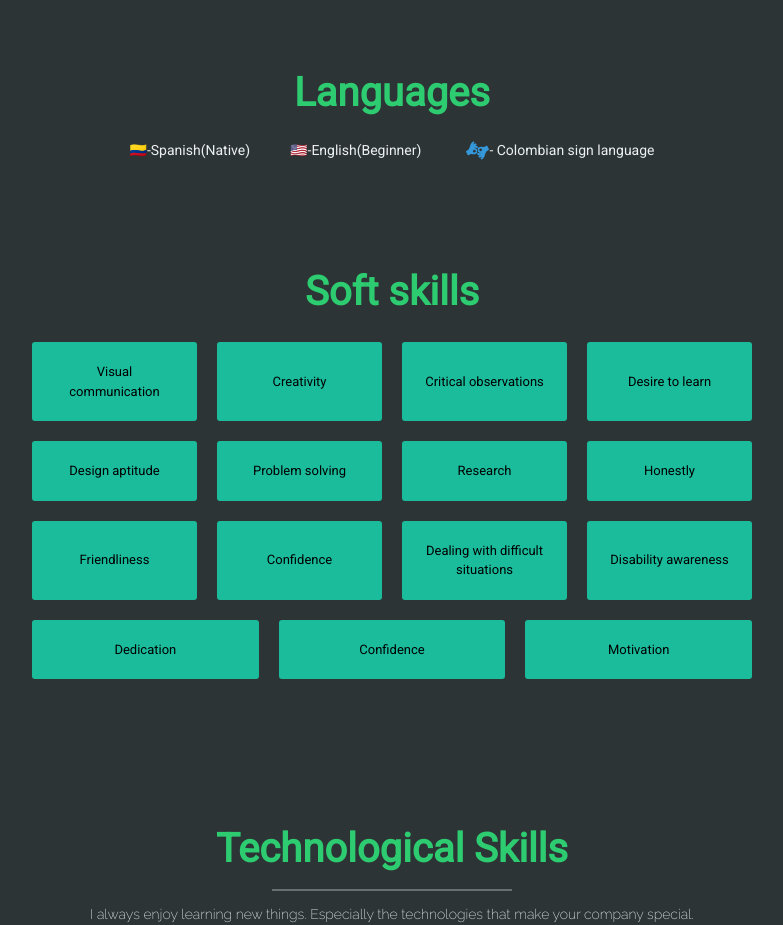
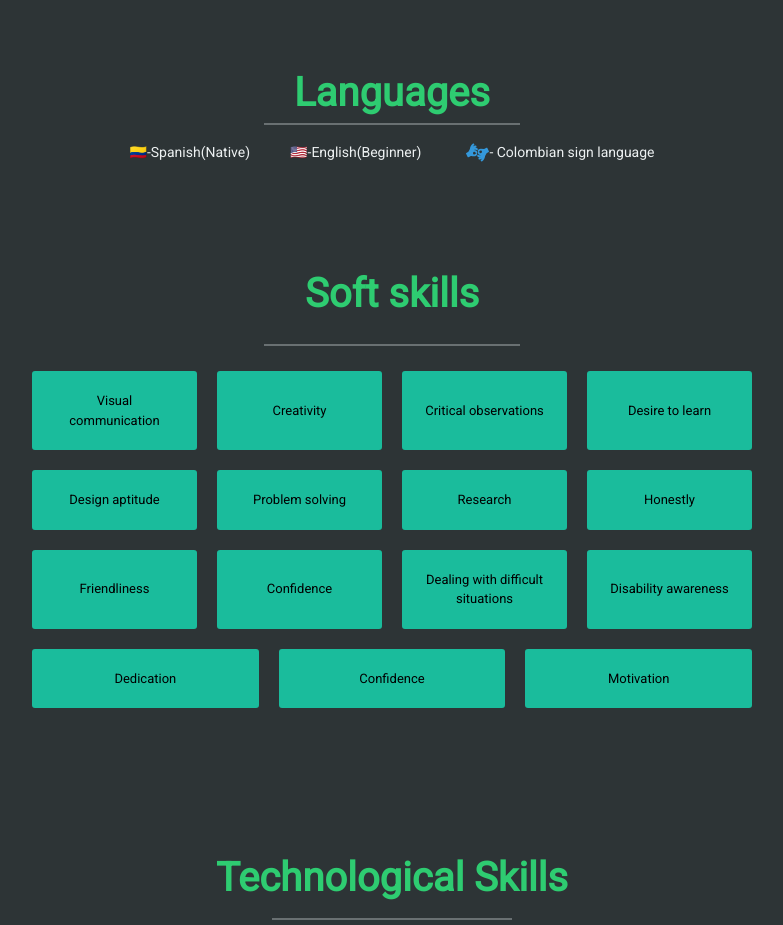
Before and after one commit to sebascarreram/portfolio, a React (Create React App) app in the folder frontend/: page /about in a window 1280 px wide. Shown: the part 720-1645 px from the top of the page, without its empty margins (248-1031 px from the left). Built offline with nearby package versions, Linux system fonts and the light colour scheme.

Commit message:
fixed css

```diff
--- a/frontend/src/components/ItemSoft/ItemSoft.module.css
+++ b/frontend/src/components/ItemSoft/ItemSoft.module.css
@@ -4,4 +4,6 @@
   width: 100%;
 
   margin: 0 auto;
+
+  margin-top: 2.5rem;
 }
--- a/frontend/src/layout/Language/Language.js
+++ b/frontend/src/layout/Language/Language.js
@@ -5,6 +5,7 @@ import style from "./Language.module.css";
 const Language = () => (
   <section className={style.SectionLanguage}>
     <h1>Languages</h1>
+    <hr />
     <ItemLanguage />
   </section>
 );
--- a/frontend/src/layout/Language/Language.module.css
+++ b/frontend/src/layout/Language/Language.module.css
@@ -12,6 +12,13 @@
   color: #2ecc71;
 }
 
+.SectionLanguage hr {
+  width: 20%;
+  margin-bottom: 2rem;
+  margin: auto;
+  border: 1px solid #bdc3c76b;
+}
+
 @media only screen and (max-width: 75em) {
   .SectionLanguage {
     margin-top: 7rem;
--- a/frontend/src/layout/Soft/Soft.js
+++ b/frontend/src/layout/Soft/Soft.js
@@ -5,6 +5,7 @@ import ItemSoft from "./../../components/ItemSoft/ItemSoft";
 const Soft = () => (
   <section className={style.SectionSoft}>
     <h1>Soft skills</h1>
+    <hr />
     <ItemSoft />
   </section>
 );
--- a/frontend/src/layout/Soft/Soft.module.css
+++ b/frontend/src/layout/Soft/Soft.module.css
@@ -7,6 +7,13 @@
   text-align: center;
   margin-bottom: 2rem;
 }
+
+.SectionSoft hr {
+  width: 20%;
+
+  margin: auto;
+  border: 1px solid #bdc3c76b;
+}
 @media only screen and (max-width: 75em) {
   .SectionSoft {
     margin-top: 7rem;
```
